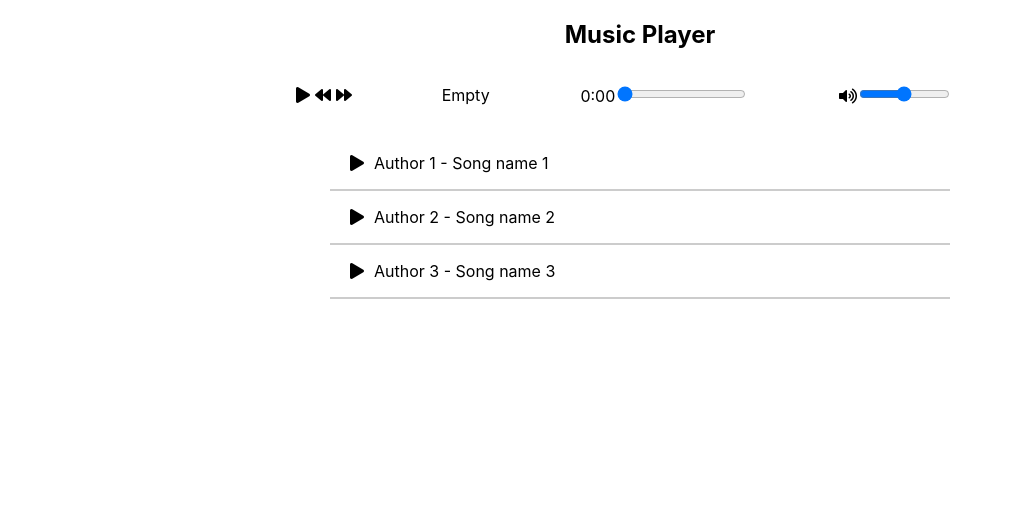
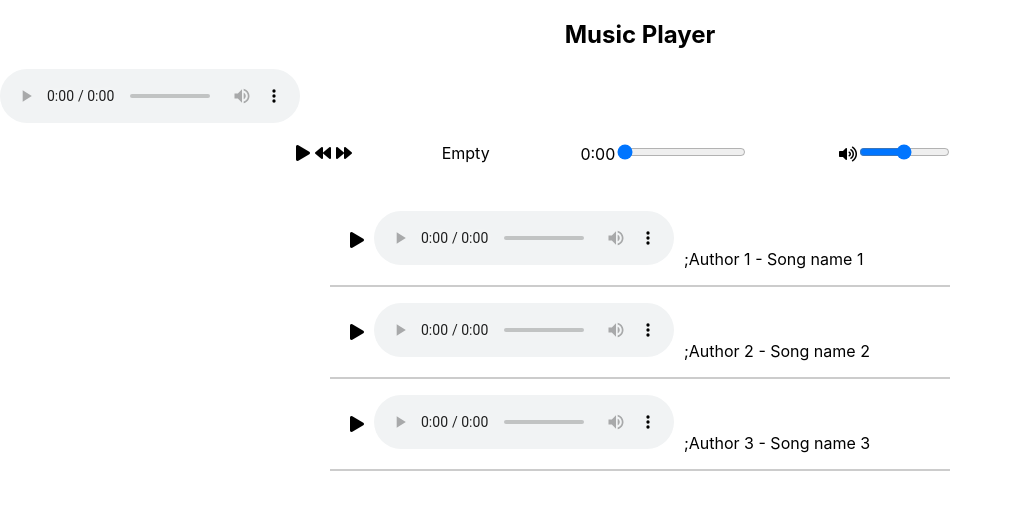
Before and after one commit to NikitaKuzminov/MusicPlayer, a React (Create React App) app: page / in a window 1280 px wide. Shown: the top 510 px of the page, without its empty margins (0-1013 px from the left). Built offline with nearby package versions, Linux system fonts and the light colour scheme.

Commit message:
befor adding audio to store

```diff
--- a/src/api/songs.js
+++ b/src/api/songs.js
@@ -3,18 +3,21 @@ export const songs = [
     id: 1,
     trackName: "Song name 1",
     authorName: "Author 1",
-    length: 164
+    length: 164,
+    url: "http://listen.vo.llnwd.net/g3/4/9/4/7/4/1442647494.mp3"
   },
   {
     id: 2,
     trackName: "Song name 2",
     authorName: "Author 2",
-    length: 183
+    length: 183,
+    url: "http://listen.vo.llnwd.net/g3/0/0/2/9/2/1443029200.mp3"
   },
   {
     id: 3,
     trackName: "Song name 3",
     authorName: "Author 3",
-    length: 216
+    length: 216,
+    url: "http://listen.vo.llnwd.net/g3/9/0/5/6/4/1281946509.mp3"
   }
 ];
--- a/src/components/App.js
+++ b/src/components/App.js
@@ -5,6 +5,9 @@ import TrackList from "../containers/TrackList";
 const App = () => (
   <div>
     <h2 style={{ textAlign: "center" }}>Music Player</h2>
+    <audio controls>
+      <source src="http://listen.vo.llnwd.net/g3/4/9/4/7/4/1442647494.mp3" />
+    </audio>
     <Controls />
     <TrackList />
   </div>
--- a/src/components/Timeline/Timeline.js
+++ b/src/components/Timeline/Timeline.js
@@ -1,6 +1,8 @@
 import React from "react";
 
 import { lengthToMMSS } from "../../functions";
+
+import "./Timeline.css";
 
 class Timeline extends React.Component {
   render() {
--- a/src/components/Tracks/Tracks.js
+++ b/src/components/Tracks/Tracks.js
@@ -3,10 +3,36 @@ import React from "react";
 import "./Tracks.css";
 import Volume from "../../containers/Volume";
 
-const Track = ({ track, currentTrackId, playingStatus, onClick }) => {
+class Track extends React.Component {
+  play = track => {
+    const { playingStatus, currentTrackId, onClick } = this.props;
+    onClick();
+    if (track !== undefined) {
+      playingStatus ? track.play() : track.pause();
+    }
+    console.log(playingStatus, currentTrackId);
+    console.log(track);
+  };
+
+  setVolume = audio => {
+    const { volume } = this.props;
+
+    console.log(volume / 100);
+
+    if (audio !== undefined) {
+      audio.volume = volume / 100;
+      console.log(audio.volume);
+    }
+  };
+
+  render() {
+    const { track, currentTrackId, playingStatus, onClick } = this.props;
     const current = track.id === currentTrackId ? "current" : "";
+
+    const audio = document.getElementsByClassName("audio")[currentTrackId - 1];
+
     return (
-    <div className={`track ${current}`} onClick={onClick}>
+      <div className={`track ${current}`} onClick={() => this.play(audio)}>
         {track.id === currentTrackId ? (
           playingStatus ? (
             <i className="fas fa-pause" />
@@ -17,11 +43,20 @@ const Track = ({ track, currentTrackId, playingStatus, onClick }) => {
           <i className="fas fa-play" />
         )}
         <p>
-        {track.authorName} - {track.trackName}
+          <audio
+            src={track.url}
+            className="audio"
+            controls
+            onEnded={() => console.log("lol")}
+            onSeekingCapture={() => console.log("hello")}
+            onVolumeChange={() => this.setVolume(audio)}
+          />
+          ;{track.authorName} - {track.trackName}
         </p>
         {track.id === currentTrackId ? <Volume /> : null}
       </div>
     );
-};
+  }
+}
 
 export default Track;
--- a/src/containers/TrackControls.js
+++ b/src/containers/TrackControls.js
@@ -1,8 +1,14 @@
 import React from "react";
 import { connect } from "react-redux";
 
-import { getPlayingStatus, getCurrentTrackId, getTracks } from "../selectors";
+import {
+  getPlayingStatus,
+  getCurrentTrackId,
+  getTracks,
+  getVolume
+} from "../selectors";
 import { play } from "../actions/controls";
+import { setVolume } from "../actions/controls";
 import { nextTrack, previousTrack, chooseTrack } from "../actions/currentTrack";
 
 import TrackControlsComponent from "../components/TrackControlsComponent/TrackControlsComponent";
@@ -35,7 +41,7 @@ class TrackControls extends React.Component {
   };
 
   render() {
-    const { playingStatus, play } = this.props;
+    const { playingStatus, play, volume } = this.props;
 
     return (
       <div>
@@ -44,6 +50,7 @@ class TrackControls extends React.Component {
           playClick={play}
           nextClick={this.nextClick}
           previousClick={this.previousClick}
+          volume={volume}
         />
       </div>
     );
@@ -53,14 +60,16 @@ class TrackControls extends React.Component {
 const mapStateToProps = state => ({
   playingStatus: getPlayingStatus(state),
   currentTrackId: getCurrentTrackId(state),
-  tracks: getTracks(state)
+  tracks: getTracks(state),
+  volume: getVolume(state)
 });
 
 const mapDispatchToProps = {
   play,
   nextTrack,
   previousTrack,
-  chooseTrack
+  chooseTrack,
+  setVolume
 };
 
 export default connect(
--- a/src/containers/TrackList.js
+++ b/src/containers/TrackList.js
@@ -2,7 +2,12 @@ import React from "react";
 import { connect } from "react-redux";
 import { chooseTrack } from "../actions/currentTrack";
 import { play, setTime } from "../actions/controls";
-import { getPlayingStatus, getTracks, getCurrentTrackId } from "../selectors";
+import {
+  getPlayingStatus,
+  getTracks,
+  getCurrentTrackId,
+  getVolume
+} from "../selectors";
 import Track from "../components/Tracks/Tracks";
 
 class TrackList extends React.Component {
@@ -29,7 +34,7 @@ class TrackList extends React.Component {
   };
 
   render() {
-    const { trackList, currentTrackId, playingStatus } = this.props;
+    const { trackList, currentTrackId, playingStatus, volume } = this.props;
     return (
       <div>
         <ul style={{ padding: 0 }}>
@@ -40,6 +45,7 @@ class TrackList extends React.Component {
               currentTrackId={currentTrackId}
               playingStatus={playingStatus}
               onClick={() => this.onClick(track)}
+              volume={volume}
             />
           ))}
         </ul>
@@ -51,7 +57,8 @@ class TrackList extends React.Component {
 const mapStateToProps = state => ({
   trackList: getTracks(state),
   currentTrackId: getCurrentTrackId(state),
-  playingStatus: getPlayingStatus(state)
+  playingStatus: getPlayingStatus(state),
+  volume: getVolume(state)
 });
 
 const mapDispatchToProps = { chooseTrack, play, setTime };
```
Also changed, not shown: src/containers/TimelineControl.js (+6 -10 lines), src/components/Timeline/Timeline.css (added). Lines whose indentation alone changed are shown as unchanged.
